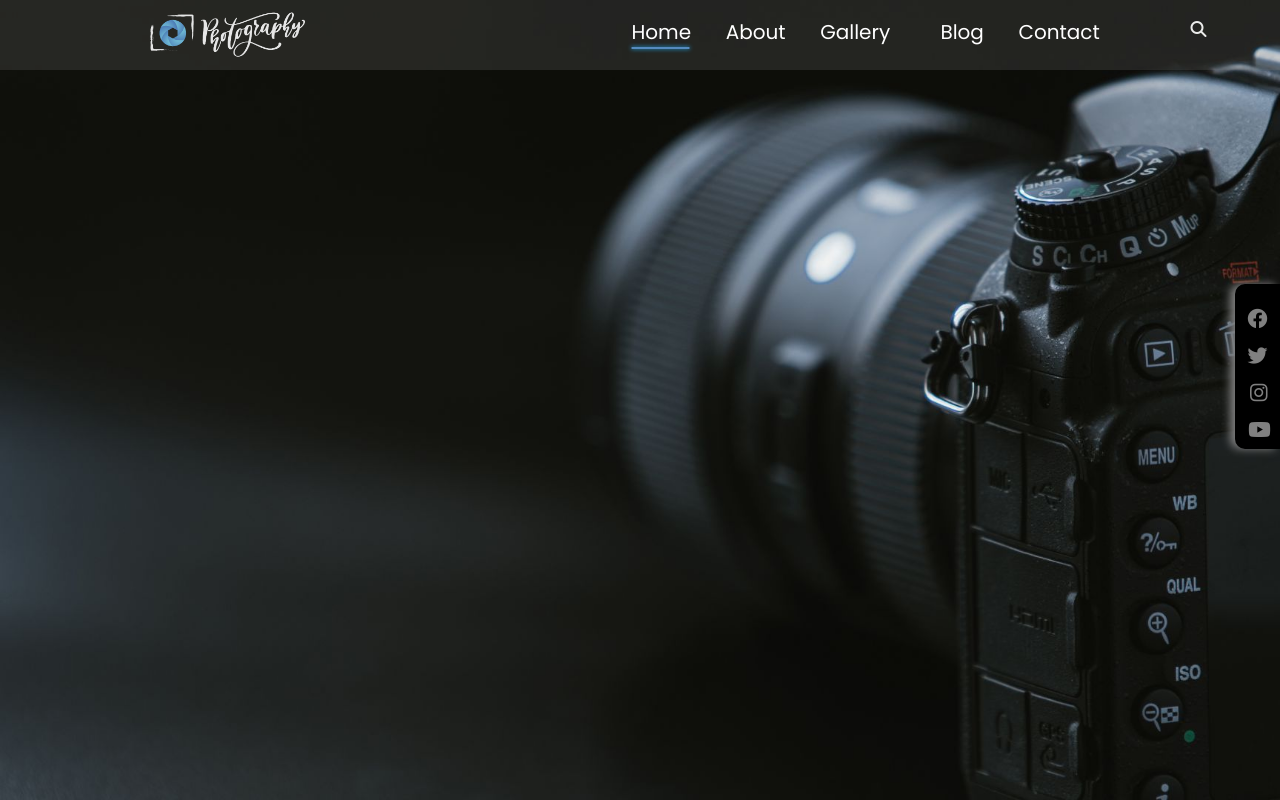
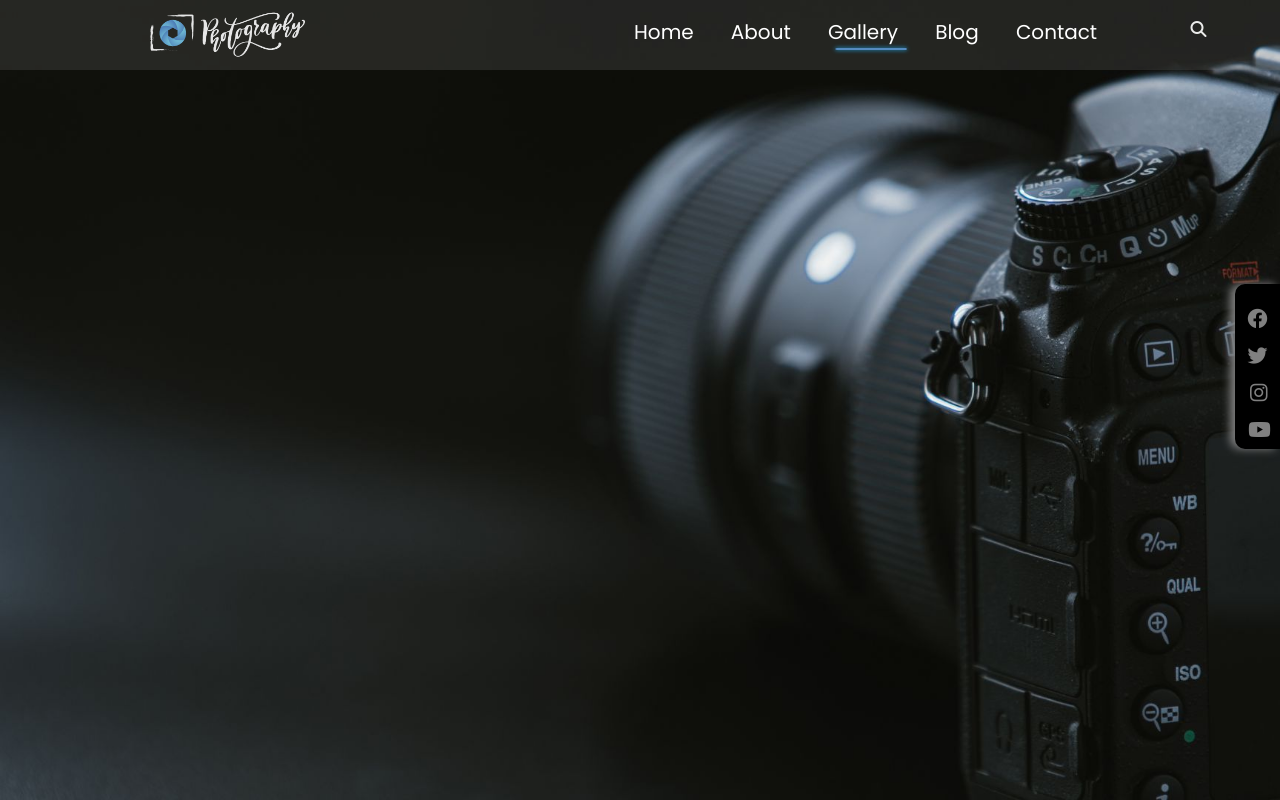
Before and after one commit to AnirudhHanda/PhotographyPage, a plain HTML site: page index.html in a window 1280 px wide. Both pictures are taken after a click on the link "Gallery". Drawn offline with nearby package versions, Linux system fonts and the light colour scheme; a web font is replaced by a local one.

Commit message:
app.js new underline feature

```diff
--- /dev/null
+++ b/app.js
@@ -0,0 +1,19 @@
+// getting all the links
+let navLinks = document.querySelectorAll(".nav_menu a");
+// get the blue underline element
+const underline = document.querySelector('.under');
+
+// looping through each navigation link and adding a click event listener
+for(let link of navLinks){
+    link.addEventListener("click", (e)=>{
+        e.preventDefault();
+
+        const linkRect = link.getBoundingClientRect();
+        const navRect = document.querySelector('.nav_menu').getBoundingClientRect();
+
+        underline.style.width = `${linkRect.width}px`;
+        underline.style.transform = `translateX(${linkRect.left - navRect.left}px)`;
+        underline.style.trandition = "0.5s ease";
+        underline.classList.add("mg_right");
+    });
+}
--- a/index.html
+++ b/index.html
@@ -90,31 +90,31 @@
         </div>
 
         <div class="nav_menu">
+
             <div>
+
                 <a href="#" id="one_a">Home</a>
-                <div class="under one"></div>
+                <div class="under"></div>
             </div>
 
             <div>
                 <a href="#" id="two_a">About</a>
-                <div class="under two"></div>
             </div>
             <div>
                 <a href="#" id="three_a">Gallery</a>
-                <div class="under three"></div>
             </div>
             <div>
                 <a href="#" id="four_a">Blog</a>
-                <div class="under four"></div>
             </div>
             <div>
                 <a href="#" id="five_a">Contact</a>
-                <div class="under five"></div>
             </div>
             <div class="search">
                 <i class="fa-solid fa-magnifying-glass"></i>
             </div>
         </div>
     </div>
+
+    <script src="app.js"></script>
 </body>
 </html>
--- a/style1.css
+++ b/style1.css
@@ -176,6 +176,9 @@
     border-radius: 5px;
     border: 1.333px solid #568BBF;
     box-shadow: 0px 0px 4px rgb(28, 179, 255);
+    transition: 0.5s ease;
+    /* margin-top:rem; */
+    /* padding-right: 5rem; */
 }
 
 .two{
@@ -307,3 +310,8 @@
         display: none;
     }
 }
+
+.mg_right{
+    margin-left: -1.9rem;
+    margin-top: 0.1rem;
+}
```
